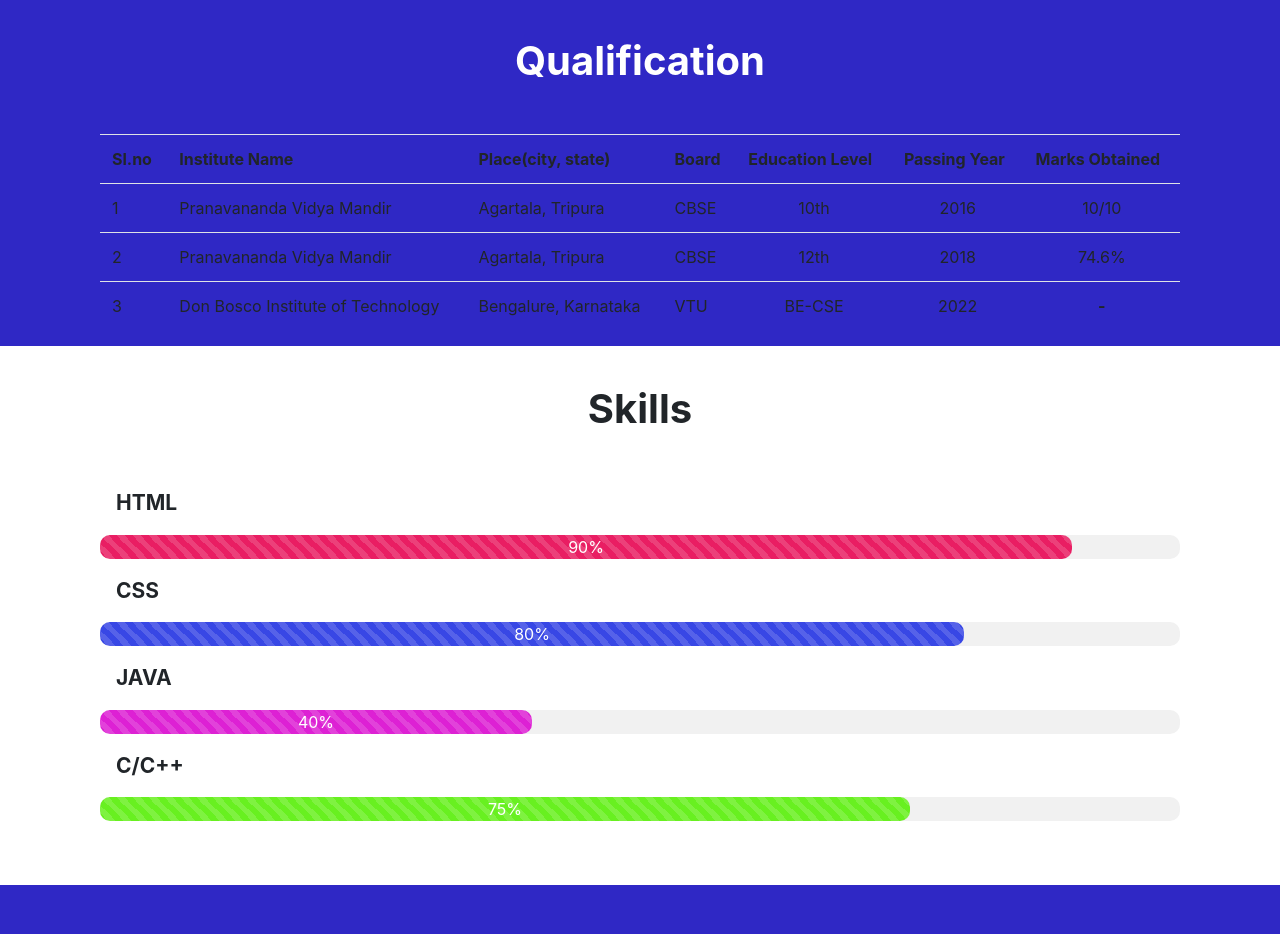
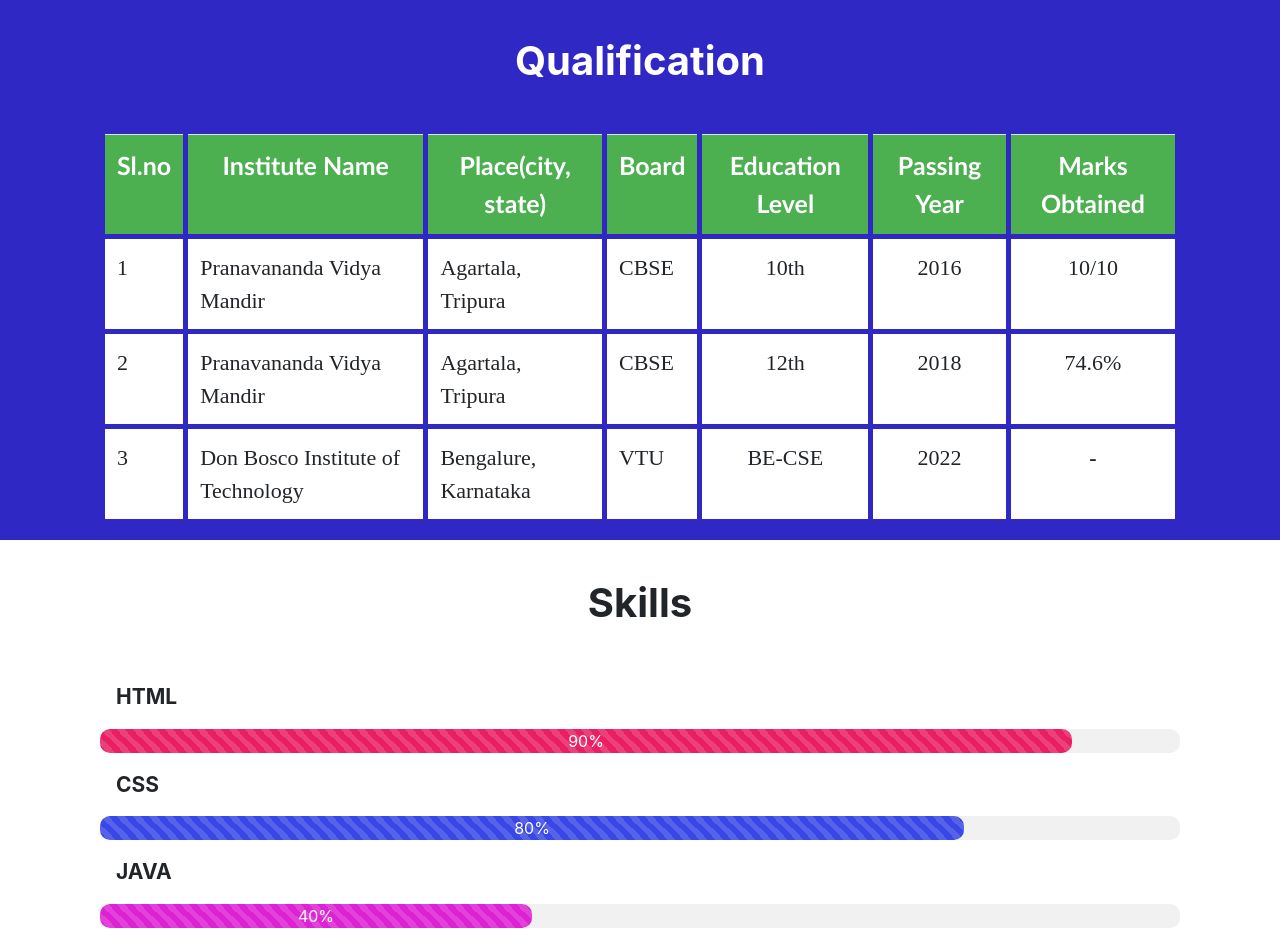
Before and after one commit to Dipayan0599/DipayanPaul, a plain HTML site: page index.html in a window 1280 px wide. Shown: the part 2040-2974 px from the top of the page. Drawn offline with nearby package versions, Linux system fonts and the light colour scheme.

Commit message:
table added 06 july

```diff
--- a/css/stylesheetindex.css
+++ b/css/stylesheetindex.css
@@ -229,3 +229,33 @@ label{
     min-height: 45vh;
     display: flex;
 }
+.table {
+    border-collapse: collapse;
+    border-color: #ffffff;
+    width: 100%;
+    font-size: 20px;
+    display: flex;
+    overflow-x: auto;
+}
+
+.td, .th {
+    border: 5px solid #2F28C5;
+    padding: 12px;
+}
+
+.td{
+    font-family: "Times New Roman";
+    font-size: 22px;
+}
+
+.tr {background-color: #ffffff;}
+
+.th {
+    padding-top: 16px;
+    padding-bottom: 16px;
+    text-align: center;
+    background-color: #4CAF50;
+    color: white;
+    font-size: 25px;
+    font-family: "Trebuchet MS", Arial, Helvetica, sans-serif;
+}
```
